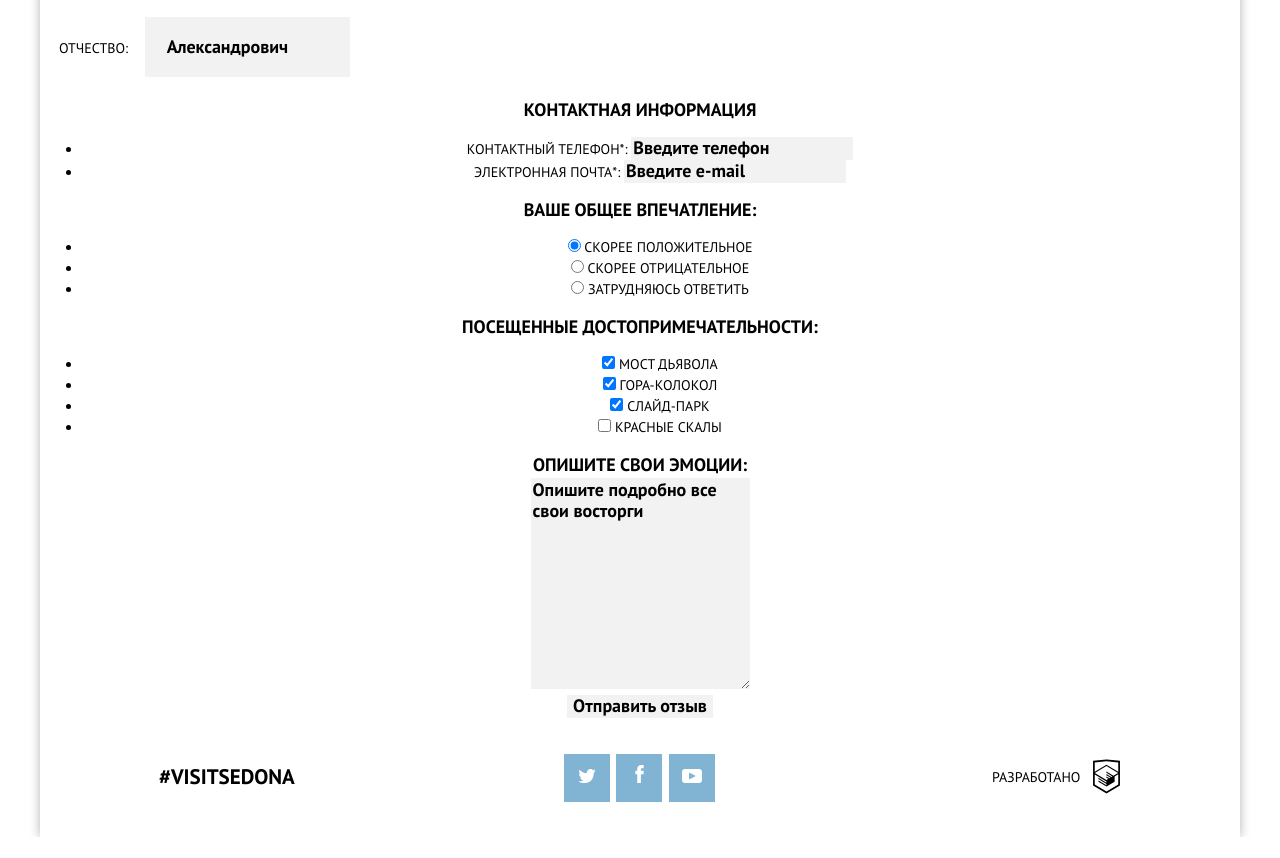
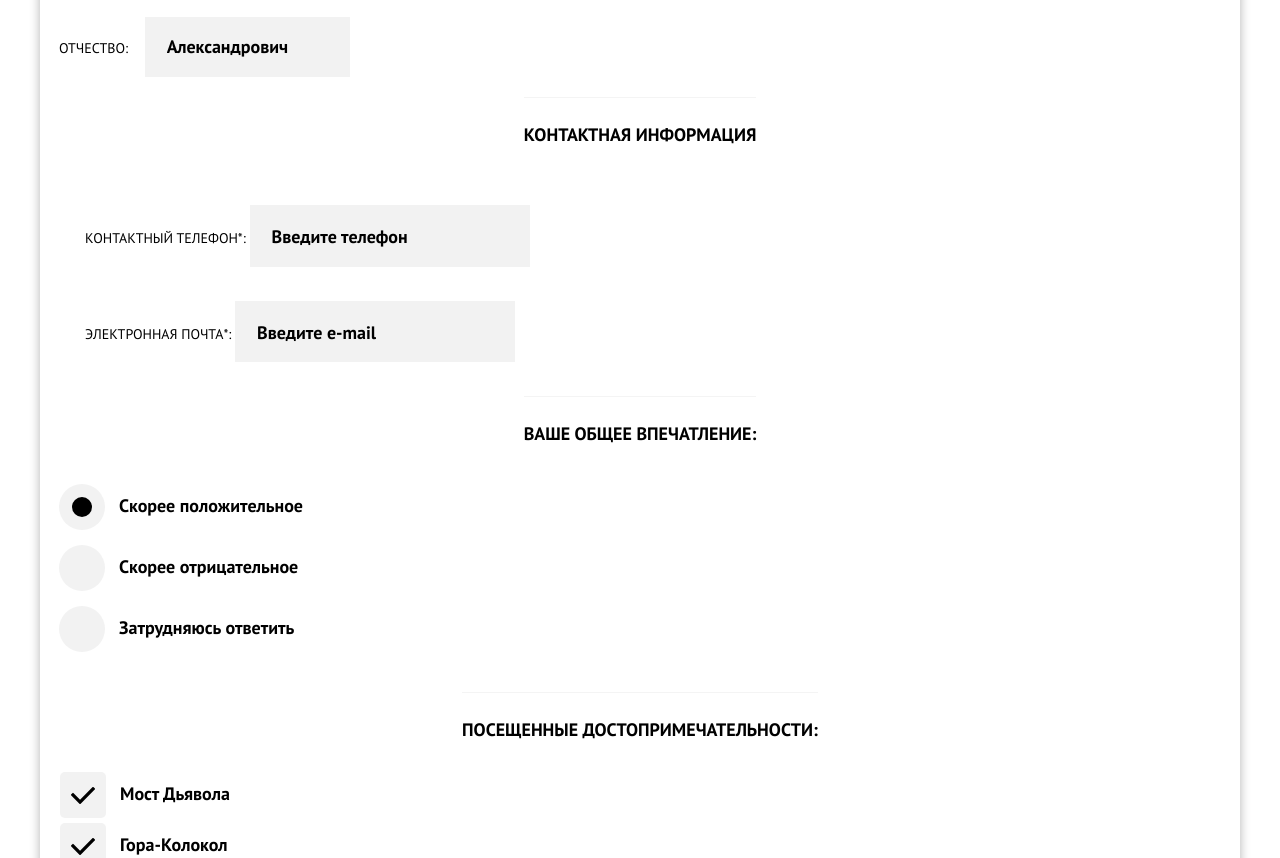
Before and after one commit to Lu4Lu/207597-sedona-17, a plain HTML site: page source/form.html in a window 1280 px wide. Shown: the part 766-1624 px from the top of the page. Before the commit the page ends 1603 px from the top, so only its background shows below. Drawn offline with nearby package versions, Linux system fonts and the light colour scheme; files that its build step writes are made by us from their sources.

Commit message:
Стилизовал мобильную версию страницы отзывов

```diff
--- a/source/form.html
+++ b/source/form.html
@@ -12,7 +12,7 @@
         <nav class="main-nav">
           <div class="main-nav__wrapper">
             <ul class="main-nav__list site-list">
-              <li class="site-list__item site-list__item--active"><a href="#">Главная</a></li>
+              <li class="site-list__item site-list__item--active"><a href="index.html">Главная</a></li>
               <li class="site-list__item site-list__item--second"><a href="photos.html">Фото и видео</a></li>
               <li class="site-list__item site-list__item--third"><a href="form.html">Форма отзыва</a></li>
               <li class="site-list__item"><a href="#">HTML Academy</a></li>
@@ -54,46 +54,46 @@
             <fieldset class="user-form__name">
               <legend class="user-form__name-title">Представьтесь:</legend>
               <ul class="user-form__name-list">
-                <li class="user-form__name-list__item">
+                <li class="user-form__name-list__item user-form__name-list__item--name">
                   <label for="name">Имя*:</label>
-                  <input type="text" name="name" id="name" value="Петр">
+                  <input type="text" name="name" id="name" placeholder="Петр">
                 </li>
-                <li class="user-form__name-list__item">
+                <li class="user-form__name-list__item user-form__name-list__item--surname">
                   <label for="surname">Фамилия*:</label>
-                  <input type="text" name="surname" id="surname" value="Иванов">
+                  <input type="text" name="surname" id="surname" placeholder="Иванов">
                 </li>
-                <li class="user-form__name-list__item">
+                <li class="user-form__name-list__item user-form__name-list__item--patronymic">
                   <label for="patronymic">Отчество:</label>
-                  <input type="text" name="patronymic" id="patronymic" value="Александрович">
+                  <input type="text" name="patronymic" id="patronymic" placeholder="Александрович">
                 </li>
               </ul>
             </fieldset>
             <fieldset class="user-form__info">
               <legend class="user-form__info-title">Контактная информация</legend>
               <ul class="user-form__info-list info-list">
-                <li class="user-form__info-list__item">
+                <li class="user-form__info-list__item user-form__info-list__item--number">
                   <label for="number">Контактный телефон*:</label>
-                  <input type="text" name="number" id="number" value="Введите телефон">
+                  <input type="text" name="number" id="number" placeholder="Введите телефон">
                 </li>
-                <li class="user-form__info-list__item">
-                  <label for="e-mail">Электронная почта*:</label>
-                  <input type="text" name="e-mail" id="e-mail" value="Введите e-mail">
+                <li class="user-form__info-list__item user-form__info-list__item--email">
+                  <label for="email">Электронная почта*:</label>
+                  <input type="text" name="email" id="email" placeholder="Введите e-mail">
                 </li>
               </ul>
             </fieldset>
             <fieldset class="user-form__impressions">
-              <legend class="user-form__impressions-title">Ваше Общее впечатление:</legend>
+              <legend class="user-form__impressions-title">Ваше общее впечатление:</legend>
               <ul class="user-form__impressions-list">
                 <li class="user-form__impressions-list__item">
-                  <input type="radio" name="answer" id="answer-one" value="Скорее положительное" checked>
+                  <input class="visually-hidden user-form__impressions-list__item-radio" type="radio" name="answer" id="answer-one" value="Скорее положительное" checked>
                   <label for="answer-one">Скорее положительное</label>
                 </li>
                 <li class="user-form__impressions-list__item">
-                  <input type="radio" name="answer" id="answer-two" value="Скорее отрицательное">
+                  <input class="visually-hidden user-form__impressions-list__item-radio" type="radio" name="answer" id="answer-two" value="Скорее отрицательное">
                   <label for="answer-two">Скорее отрицательное</label>
                 </li>
                 <li class="user-form__impressions-list__item">
-                  <input type="radio" name="answer" id="answer-three" value="Затрудняюсь ответить">
+                  <input class="visually-hidden user-form__impressions-list__item-radio" type="radio" name="answer" id="answer-three" value="Затрудняюсь ответить">
                   <label for="answer-three">Затрудняюсь ответить</label>
                 </li>
               </ul>
@@ -102,28 +102,28 @@
               <legend class="user-form__showplace-title">Посещенные достопримечательности:</legend>
               <ul class="user-form__showplace-list">
                 <li class="user-form__showplace-list__item">
-                  <input type="checkbox" name="showplace-one" id="showplace-one" value="Мост Дьявола" checked>
+                  <input class="visually-hidden user-form__showplace-list__item-checkbox" type="checkbox" name="showplace-one" id="showplace-one" value="Мост Дьявола" checked>
                   <label for="showplace-one">Мост Дьявола</label>
                 </li>
                 <li class="user-form__showplace-list__item">
-                  <input type="checkbox" name="showplace-two" id="showplace-one" value="Гора-Колокол" checked>
+                  <input class="visually-hidden user-form__showplace-list__item-checkbox" type="checkbox" name="showplace-two" id="showplace-two" value="Гора-Колокол" checked>
                   <label for="showplace-two">Гора-Колокол</label>
                 </li>
                 <li class="user-form__showplace-list__item">
-                  <input type="checkbox" name="showplace-three" id="showplace-one" value="Слайд-парк" checked>
+                  <input class="visually-hidden user-form__showplace-list__item-checkbox" type="checkbox" name="showplace-three" id="showplace-three" value="Слайд-парк" checked>
                   <label for="showplace-three">Слайд-парк</label>
                 </li>
                 <li class="user-form__showplace-list__item">
-                  <input type="checkbox" name="showplace-four" id="showplace-one" value="Красные скалы">
+                  <input class="visually-hidden user-form__showplace-list__item-checkbox" type="checkbox" name="showplace-four" id="showplace-four" value="Красные скалы">
                   <label for="showplace-four">Красные скалы</label>
                 </li>
               </ul>
             </fieldset>
             <fieldset class="user-form__comment">
               <legend class="user-form__comment-title">Опишите свои эмоции:</legend>
-              <textarea name="comment" rows="10" cols="20">Опишите подробно все свои восторги</textarea>
+              <textarea name="comment" rows="10" cols="20" value placeholder="Опишите подробно все свои восторги"></textarea>
             </fieldset>
-            <input type="submit" value="Отправить отзыв">
+            <button type="submit" class="user-form__button button">Отправить отзыв</button>
           </form>
         </div>
       </section>
--- a/source/less/blocks/global.less
+++ b/source/less/blocks/global.less
@@ -42,3 +42,19 @@ input, textarea {
   font-weight: 700;
 
 }
+
+::-webkit-input-placeholder {
+  color:#000000;
+}
+
+::-moz-placeholder {
+  color:#000000;
+}              /* Firefox 19+ */
+
+:-moz-placeholder {
+  color:#000000;
+}              /* Firefox 18- */
+
+:-ms-input-placeholder {
+  color:#000000;
+}
--- a/source/less/blocks/user-form.less
+++ b/source/less/blocks/user-form.less
@@ -48,3 +48,145 @@
   padding: 19px 19px 19px 19px;
   width: 190px
 }
+
+.user-form__info-title {
+  border-top: 1px solid #f4f4f4;
+  padding: 24px 0 29px 0;
+}
+
+.user-form__info-list {
+  padding: 0;
+  list-style: none;
+}
+.user-form__info-list__item {
+  padding: 0 20px 0 20px;
+  text-align: left;
+}
+
+.user-form__info-list__item label {
+  padding-left: 23px;
+}
+
+.user-form__info-list__item input {
+  margin: 14px 0 20px 0;
+  padding: 22px 22px 19px 22px;
+  width: 236px;
+}
+
+.user-form__impressions-title {
+  padding: 24px 0 34px 0;
+  border-top: 1px solid #f4f4f4;
+}
+
+.user-form__impressions-list {
+  padding: 0 0 0 77px;
+  list-style: none;
+  text-align: left;
+}
+
+.user-form__impressions-list__item {
+  padding-bottom: 40px;
+}
+
+.user-form__impressions-list__item label {
+  margin: 0;
+  position: relative;
+  display: block;
+  cursor: pointer;
+  font-size: 18px;
+  font-weight: 700;
+  text-transform: none;
+}
+
+.user-form__impressions-list__item-radio+label::before {
+  content: "";
+  position: absolute;
+  top: -11px;
+  left: -60px;
+  width: 46px;
+  height: 46px;
+  border-radius: 23px;
+  background-color: #f2f2f2;
+}
+
+.user-form__impressions-list__item-radio+label::after {
+  content: "";
+  position: absolute;
+  top: 2px;
+  left: -47px;
+  width: 20px;
+  height: 20px;
+  border-radius: 10px;
+  background: #000000;
+}
+
+.user-form__impressions-list__item-radio:not(:checked) + label::after {
+  opacity: 0;
+}
+
+.user-form__impressions-list__item-radio:checked + label::after {
+  opacity: 1;
+}
+
+.user-form__showplace-title {
+  padding: 24px 0 26px 0;
+  border-top: 1px solid #f4f4f4;
+}
+
+.user-form__showplace-list {
+  padding: 0 0 0 78px;
+  list-style: none;
+  text-align: left;
+}
+
+.user-form__showplace-list__item {
+  padding-bottom: 30px;
+}
+
+.user-form__showplace-list__item label {
+  margin: 0;
+  position: relative;
+  display: block;
+  cursor: pointer;
+  font-size: 18px;
+  font-weight: 700;
+  text-transform: none;
+}
+
+.user-form__showplace-list__item-checkbox+label::after {
+  content: "";
+  position: absolute;
+  top: -11px;
+  left: -60px;
+  width: 46px;
+  height: 46px;
+  border-radius: 5px;
+  background-color: #f2f2f2;
+}
+
+.user-form__showplace-list__item-checkbox:checked+label::after {
+  content: "";
+  position: absolute;
+  top: -11px;
+  left: -60px;
+  width: 46px;
+  height: 46px;
+  border-radius: 5px;
+  background: #f2f2f2 url("../img/tick.svg") center/24px no-repeat;
+}
+
+.user-form__comment {
+  margin-bottom: 51px;
+}
+
+.user-form__comment-title {
+  padding: 24px 0 21px 0;
+  border-top: 1px solid #f4f4f4;
+}
+
+.user-form__comment textarea {
+  padding: 22px 21px 22px 21px;
+  width: 237px;
+  height: 116px;
+  resize: none;
+}
```
Also changed, not shown: source/photos.html (+1 -1 lines), source/img/tick.svg (added).
